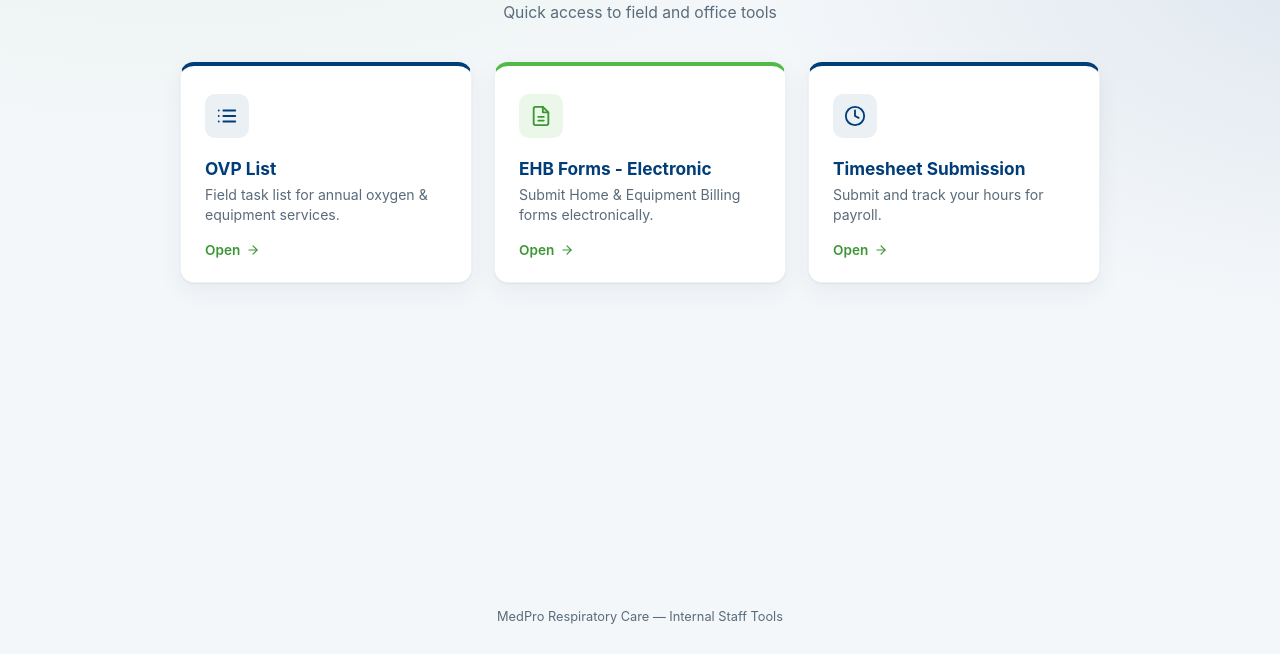
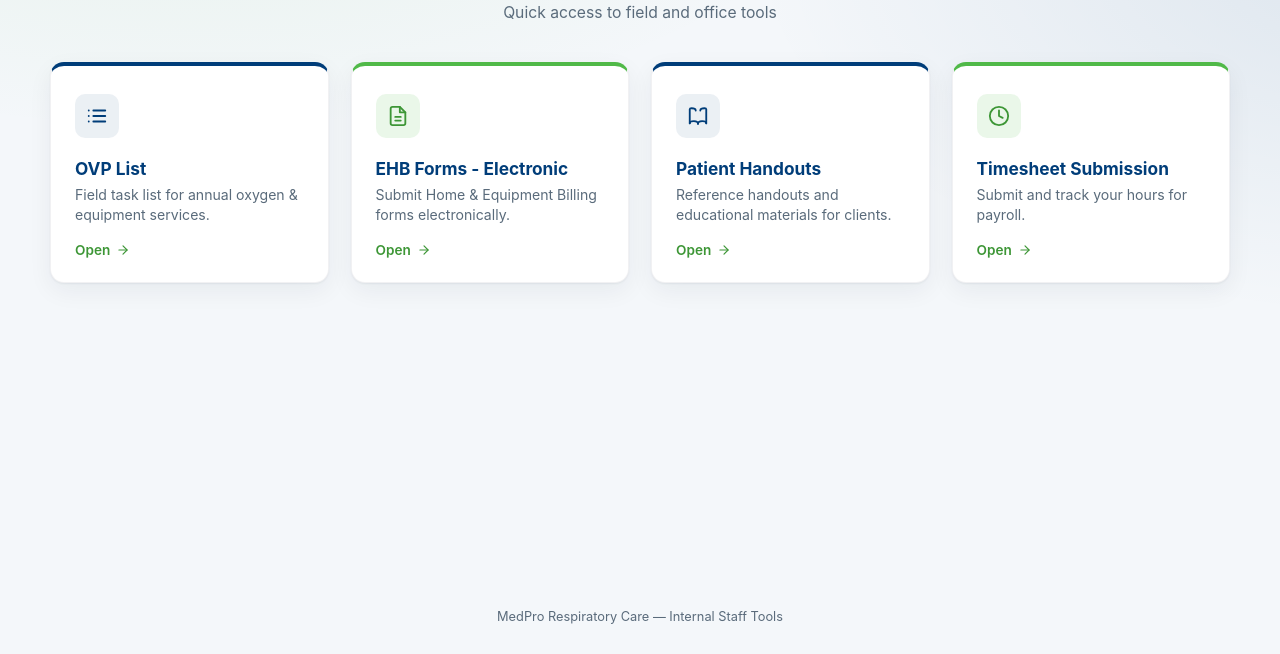
Before and after one commit to rhemsingmedpro/MedProMain, a plain HTML site: page index.html in a window 1280 px wide. Shown: the part 146-800 px from the top of the page. Drawn offline with Linux system fonts and the light colour scheme.

Commit message:
Add files via upload

```diff
--- a/index.html
+++ b/index.html
@@ -77,13 +77,20 @@
 
   .grid {
     width: 100%;
-    max-width: 920px;
+    max-width: 1180px;
     display: grid;
-    grid-template-columns: repeat(3, 1fr);
+    grid-template-columns: repeat(4, 1fr);
     gap: 22px;
   }
 
-  @media (max-width: 760px) {
+  @media (max-width: 980px) {
+    .grid {
+      grid-template-columns: repeat(2, 1fr);
+      max-width: 640px;
+    }
+  }
+
+  @media (max-width: 520px) {
     .grid {
       grid-template-columns: 1fr;
       max-width: 420px;
@@ -107,8 +114,8 @@
     min-height: 190px;
   }
 
-  a.card:nth-child(2) { border-top-color: var(--green); }
-  a.card:nth-child(3) { border-top-color: var(--navy); }
+  a.card.accent-green { border-top-color: var(--green); }
+  a.card.accent-navy { border-top-color: var(--navy); }
 
   a.card:hover, a.card:focus-visible {
     transform: translateY(-3px);
@@ -131,7 +138,7 @@
     background: rgba(0, 61, 121, 0.08);
   }
 
-  a.card:nth-child(2) .icon { background: rgba(80, 185, 72, 0.12); }
+  a.card.accent-green .icon { background: rgba(80, 185, 72, 0.12); }
 
   .icon svg {
     width: 22px;
@@ -139,7 +146,7 @@
     stroke: var(--navy);
   }
 
-  a.card:nth-child(2) .icon svg { stroke: var(--green-dark); }
+  a.card.accent-green .icon svg { stroke: var(--green-dark); }
 
   .card-title {
     font-size: 1.08rem;
@@ -196,7 +203,7 @@
 <main>
   <div class="grid">
 
-    <a class="card" href="https://script.google.com/macros/s/AKfycbyaP4j2DI3VFDw0-5Pd7tbmv2cD2-zlrmmvmL9ofoGgD9fK__Bd-6X8e9QMiBG7gyuJWg/exec" target="_blank" rel="noopener noreferrer">
+    <a class="card accent-navy" href="https://script.google.com/macros/s/AKfycbyaP4j2DI3VFDw0-5Pd7tbmv2cD2-zlrmmvmL9ofoGgD9fK__Bd-6X8e9QMiBG7gyuJWg/exec" target="_blank" rel="noopener noreferrer">
       <div>
         <div class="icon">
           <svg viewBox="0 0 24 24" fill="none" stroke-width="2" stroke-linecap="round" stroke-linejoin="round">
@@ -214,7 +221,7 @@
       <div class="card-arrow">Open<svg viewBox="0 0 24 24" fill="none" stroke-width="2" stroke-linecap="round" stroke-linejoin="round"><line x1="5" y1="12" x2="19" y2="12"></line><polyline points="12 5 19 12 12 19"></polyline></svg></div>
     </a>
 
-    <a class="card" href="https://rhemsingmedpro.github.io/MedProEHBForms/" target="_blank" rel="noopener noreferrer">
+    <a class="card accent-green" href="https://rhemsingmedpro.github.io/MedProEHBForms/" target="_blank" rel="noopener noreferrer">
       <div>
         <div class="icon">
           <svg viewBox="0 0 24 24" fill="none" stroke-width="2" stroke-linecap="round" stroke-linejoin="round">
@@ -230,7 +237,23 @@
       <div class="card-arrow">Open<svg viewBox="0 0 24 24" fill="none" stroke-width="2" stroke-linecap="round" stroke-linejoin="round"><line x1="5" y1="12" x2="19" y2="12"></line><polyline points="12 5 19 12 12 19"></polyline></svg></div>
     </a>
 
-    <a class="card" href="https://rhemsingmedpro.github.io/medpro-timesheet/" target="_blank" rel="noopener noreferrer">
+    <a class="card accent-navy" href="https://rhemsingmedpro.github.io/ClientHandouts/" target="_blank" rel="noopener noreferrer">
+      <div>
+        <div class="icon">
+          <svg viewBox="0 0 24 24" fill="none" stroke-width="2" stroke-linecap="round" stroke-linejoin="round">
+            <path d="M12 20.5c0-1.5-1.5-3-4.5-3S3 18.5 3 20"></path>
+            <path d="M3 20V4.5C3 4 3.5 3.5 5 3.5c3 0 4.5 1 4.5 2.5"></path>
+            <path d="M12 20.5c0-1.5 1.5-3 4.5-3s4.5 1 4.5 2.5"></path>
+            <path d="M21 20V4.5c0-.5-.5-1-2-1-3 0-4.5 1-4.5 2.5"></path>
+          </svg>
+        </div>
+        <div class="card-title">Patient Handouts</div>
+        <div class="card-desc">Reference handouts and educational materials for clients.</div>
+      </div>
+      <div class="card-arrow">Open<svg viewBox="0 0 24 24" fill="none" stroke-width="2" stroke-linecap="round" stroke-linejoin="round"><line x1="5" y1="12" x2="19" y2="12"></line><polyline points="12 5 19 12 12 19"></polyline></svg></div>
+    </a>
+
+    <a class="card accent-green" href="https://rhemsingmedpro.github.io/medpro-timesheet/" target="_blank" rel="noopener noreferrer">
       <div>
         <div class="icon">
           <svg viewBox="0 0 24 24" fill="none" stroke-width="2" stroke-linecap="round" stroke-linejoin="round">
```
